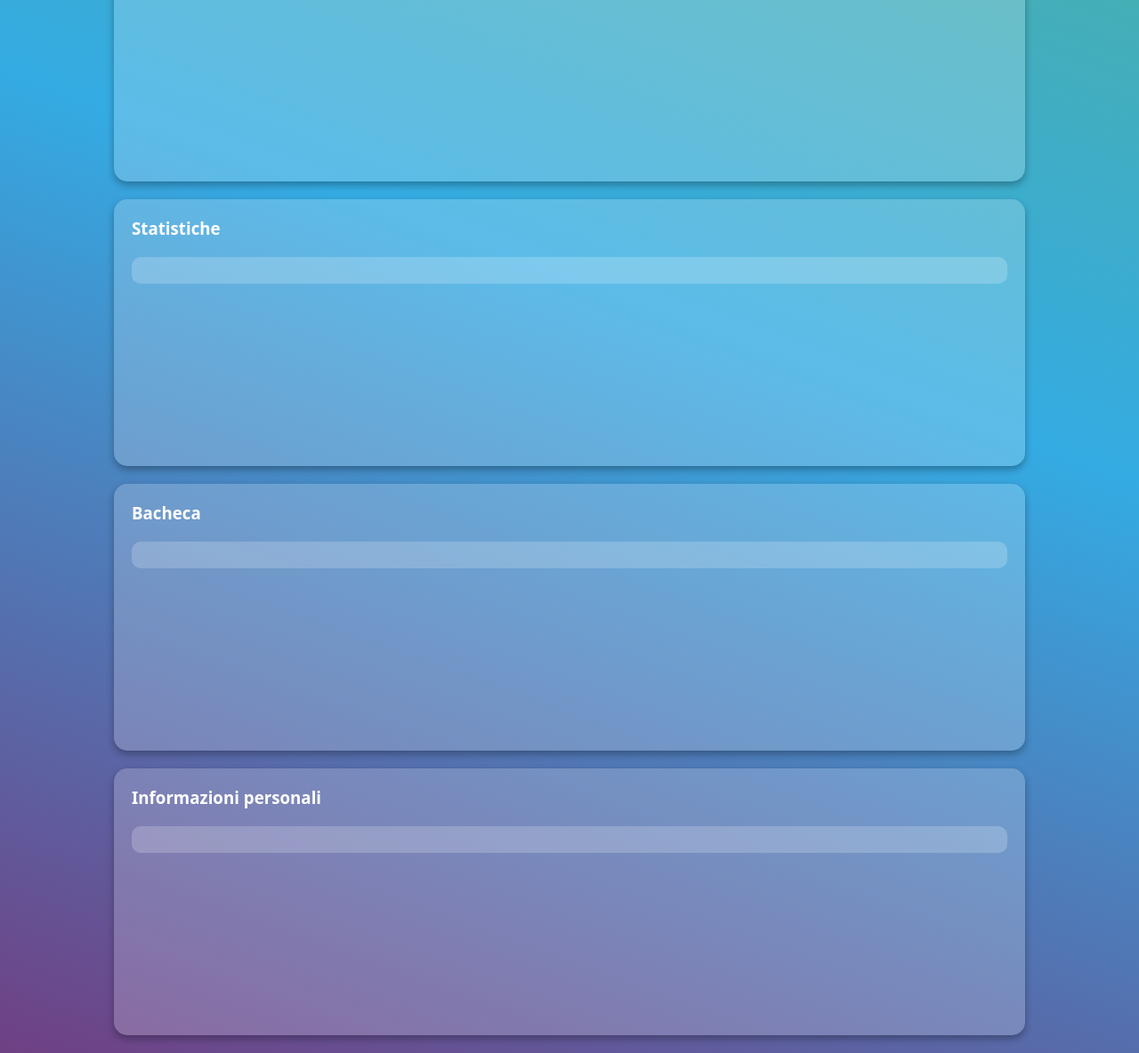
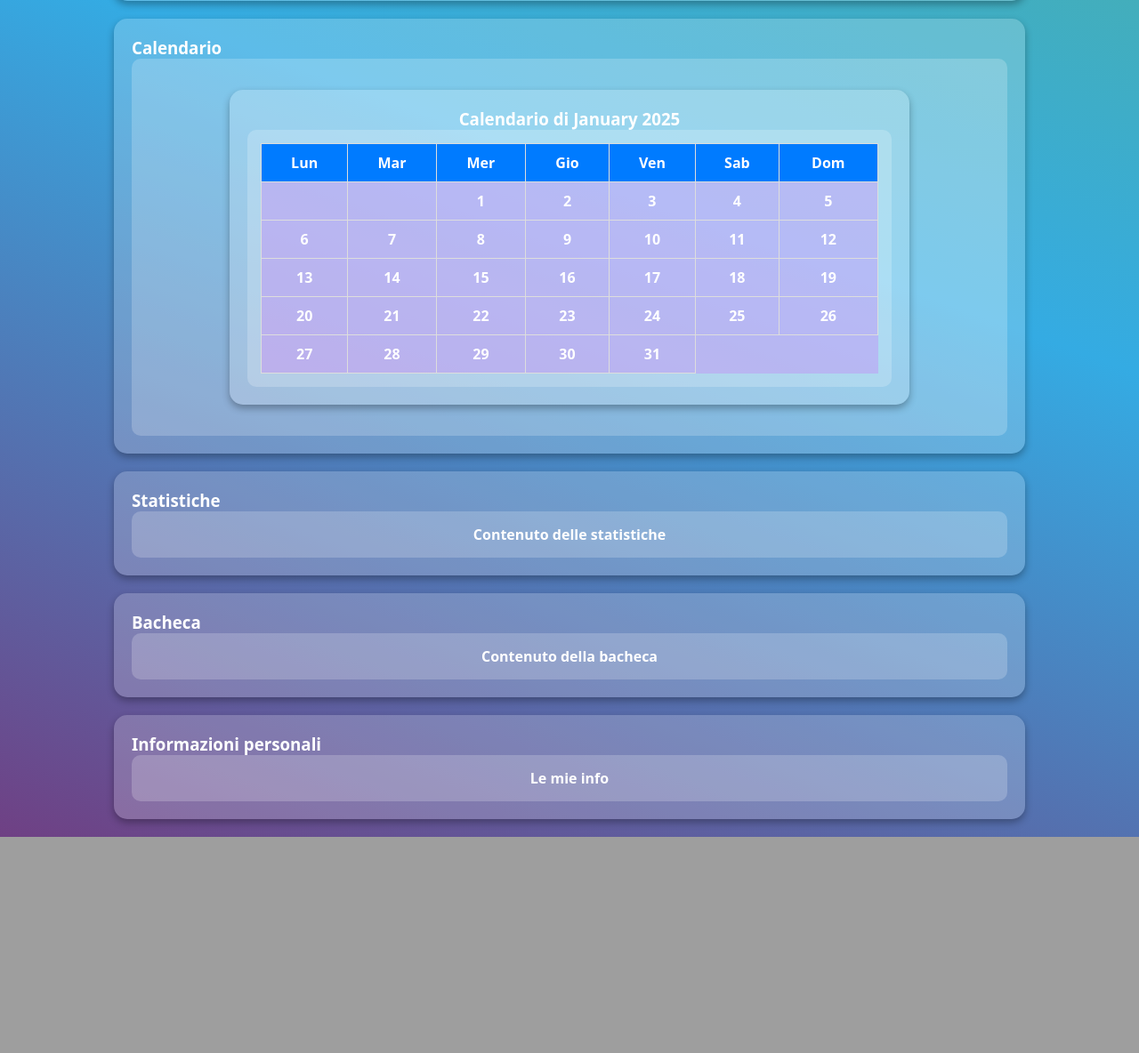
Before and after one commit to FrancescoIts/its-school-register-frontend, a PHP site: page /student/student_panel.php in a window 1280 px wide. Shown: the part 566-1750 px from the top of the page at 89% size. After the commit the page ends 1507 px from the top, so only its background shows below. Run offline with PHP 8.4, Linux system fonts and the light colour scheme; tables that the repository leaves empty or names only in its code hold one stand-in row (values such as "Sample post").

Commit message:
calendar

```diff
--- a/assets/css/card_style.css
+++ b/assets/css/card_style.css
@@ -1,3 +1,4 @@
+
 .navbar {
     display: flex;
     justify-content: space-between;
@@ -17,51 +18,80 @@
 
 .dashboard {
     width: 80%;
+    max-width: 1200px;    /* Limita la larghezza massima */
     margin: 20px auto;
     background: rgba(255, 255, 255, 0.2);
     padding: 20px;
-    height: 300px;
+    height: auto !important;  /* Altezza dinamica basata sul contenuto */
+    max-height: 2000px;
     border-radius: 15px;
     box-shadow: 0px 4px 8px rgba(0, 0, 0, 0.3);
     color: white;
     opacity: 0;
     transform: translateY(30px);
-    transition: opacity 0.3s ease-out, transform 0.3s ease-out;
-}
-
-.dashboard img {
-    width: 50%;      /* l’immagine occuperà il 100% della larghezza del div .courses */
-    height: auto;     /* mantiene il rapporto di aspetto */
-    position: absolute;
-    left: 25%;
+    transition: opacity 0.3s ease-out, transform 0.3s ease-out, height 0.3s ease-in-out;
+    overflow: visible !important; /* Assicura che il contenuto non venga tagliato */
+    display: flex;
+    flex-direction: column;
 }
 
 .courses {
-    display: grid;
-    grid-template-columns: repeat(auto-fit, minmax(200px, 1fr));
-    gap: 20px;
-    margin-top: 20px;
+    width: 100%;
+    display: flex;
+    flex-direction: column;
+    align-items: center;
 }
 
 .course-card {
+    width: 100%;
     background: rgba(255, 255, 255, 0.2);
     padding: 15px;
     border-radius: 10px;
     text-align: center;
     font-weight: bold;
     color: white;
-    opacity: 0;
-    transform: translateY(20px);
     transition: opacity 0.3s ease-out, transform 0.3s ease-out;
+    overflow: visible; /* Consente al contenuto interno (es. tabelle) di espandersi */
 }
 
+.calendar-table {
+    width: 100%;
+    border-collapse: collapse;
+    text-align: center;
+    background: rgba(203, 108, 247, 0.3);
+}
+
+.calendar-table th,
+.calendar-table td {
+    padding: 10px;
+    border: 1px solid #ddd;
+    min-width: 50px;
+    vertical-align: top;
+    color: #FFF;
+}
+
+.course-card > table {
+    width: 100%;
+}
+
+/* ANIMAZIONE DI APPARIZIONE */
 .fade-in {
     opacity: 1 !important;
     transform: translateY(0) !important;
 }
 
-
 .dashboard.fade-in {
     opacity: 1;
     transform: translateY(0);
 }
+
+.scroll-progress {
+    position: fixed;
+    top: 0;
+    left: 0;
+    height: 5px;
+    background: #ff9800;
+    width: 0;
+    z-index: 9999;
+    transition: width 0.2s ease-in-out;
+}
--- a/assets/css/student_panel.css
+++ b/assets/css/student_panel.css
@@ -153,3 +153,30 @@ body {
     width: 100px;   /* Regola la dimensione dell'immagine a piacere */
     height: 80px;
 }
+
+.calendar-table {
+    width: 100%;
+    border-collapse: collapse;
+    text-align: center;
+}
+
+.calendar-table th, .calendar-table td {
+    padding: 10px;
+    border: 1px solid #ddd;
+    min-width: 50px;
+}
+
+.calendar-table th {
+    background-color: #007bff;
+    color: white;
+}
+
+.event {
+    display: block;
+    background: #ffeb3b;
+    color: #333;
+    font-size: 0.9em;
+    margin-top: 5px;
+    padding: 3px;
+    border-radius: 4px;
+}
--- a/student/student_panel.php
+++ b/student/student_panel.php
@@ -68,7 +68,7 @@
 </script>
 <div class="scroll-progress" id="scrollProgress"></div>
 <div class="navbar">
-        <h3 class="titleh3" class="titleh3">Benvenuto, John Doe</h3>
+    <h3 class="titleh3">Benvenuto, John Doe</h3>
     <div class="header-image">
         <img src="../assets/img/logo.png" alt="Logo" id="rotateImage">
     </div>
@@ -81,34 +81,42 @@
 <div class="dashboard">
     <h3 class="animated-box">Corso</h3>
     <div class="courses">
-            <div class="course-card ">I.C.T. System Developer</div>
-            <img src="../assets/img/courses/ict.jpg" alt="Logo" >
+        <div class="course-card">I.C.T. System Developer</div>
+        <img src="../assets/img/courses/" alt="Logo">
+        <!-- IMMAGINE CHE VIENE PRESA IN BASE AI DATI DELLA SESSIONE -->
     </div>
 </div>
+
 <div class="dashboard">
     <h3 class="animated-box">Calendario</h3>
     <div class="courses">
-            <div class="course-card animated-box"></div>
+        <div class="course-card animated-box">
+            <?php require('../utils/calendar.php'); ?>
         </div>
     </div>
+</div>
+
 <div class="dashboard">
     <h3 class="animated-box">Statistiche</h3>
     <div class="courses">
-            <div class="course-card animated-box"></div>
+        <div class="course-card animated-box">Contenuto delle statistiche</div>
     </div>
 </div>
+
 <div class="dashboard">
     <h3 class="animated-box">Bacheca</h3>
     <div class="courses">
-            <div class="course-card animated-box"></div>
+        <div class="course-card animated-box">Contenuto della bacheca</div>
     </div>
 </div>
+
 <div class="dashboard">
     <h3 class="animated-box">Informazioni personali</h3>
     <div class="courses">
-            <div class="course-card animated-box"></div>
+        <div class="course-card animated-box">Le mie info</div>
     </div>
 </div>
+
 <script src="../assets/js/main.js"></script>
 </body>
 </html>
--- /dev/null
+++ b/utils/calendar.php
@@ -0,0 +1,64 @@
+<?php
+require_once 'config.php';
+
+function getCalendar($month, $year, $conn) {
+    // Ottieni il numero di giorni nel mese
+    $daysInMonth = cal_days_in_month(CAL_GREGORIAN, $month, $year);
+
+    // Recupera gli eventi dal database
+    $stmt = $conn->prepare("SELECT date, event FROM calendar WHERE MONTH(date) = ? AND YEAR(date) = ?");
+    $stmt->bind_param("ii", $month, $year);
+    $stmt->execute();
+    $result = $stmt->get_result();
+
+    // Creiamo un array associativo per cercare gli eventi più velocemente
+    $eventData = [];
+    while ($event = $result->fetch_assoc()) {
+        $eventData[$event['date']] = $event['event'];
+    }
+
+    $stmt->close();
+
+    // Intestazione del calendario
+    $calendar = '<div class="dashboard">';
+    $calendar .= '<h3 class="animated-box">Calendario di ' . date('F Y', strtotime("$year-$month-01")) . '</h3>';
+    $calendar .= '<div class="courses"><div class="course-card animated-box">';
+    $calendar .= '<table class="calendar-table"><thead><tr>';
+
+    // Giorni della settimana
+    $daysOfWeek = ['Lun', 'Mar', 'Mer', 'Gio', 'Ven', 'Sab', 'Dom'];
+    foreach ($daysOfWeek as $day) {
+        $calendar .= "<th>$day</th>";
+    }
+    $calendar .= '</tr></thead><tbody><tr>';
+
+    // Primo giorno del mese e il suo indice nella settimana
+    $firstDayOfMonth = date('N', strtotime("$year-$month-01"));
+
+    // Spazi vuoti prima del primo giorno del mese
+    for ($i = 1; $i < $firstDayOfMonth; $i++) {
+        $calendar .= '<td></td>';
+    }
+
+    // Riempimento del calendario con i giorni del mese
+    for ($day = 1; $day <= $daysInMonth; $day++) {
+        $date = "$year-$month-" . str_pad($day, 2, '0', STR_PAD_LEFT);
+        $eventText = isset($eventData[$date]) ? "<br><span class='event'>" . htmlspecialchars($eventData[$date]) . "</span>" : "";
+
+        $calendar .= "<td><strong>$day</strong>$eventText</td>";
+
+        // Vai a capo alla fine della settimana
+        if (date('N', strtotime($date)) == 7) {
+            $calendar .= '</tr><tr>';
+        }
+    }
+
+    $calendar .= '</tr></tbody></table>';
+    $calendar .= '</div></div></div>';
+
+    return $calendar;
+}
+
+// Mostra il calendario del mese corrente
+echo getCalendar(date('m'), date('Y'), $conn);
+?>
```
Also changed, not shown: README.md. Lines whose indentation alone changed are shown as unchanged.
